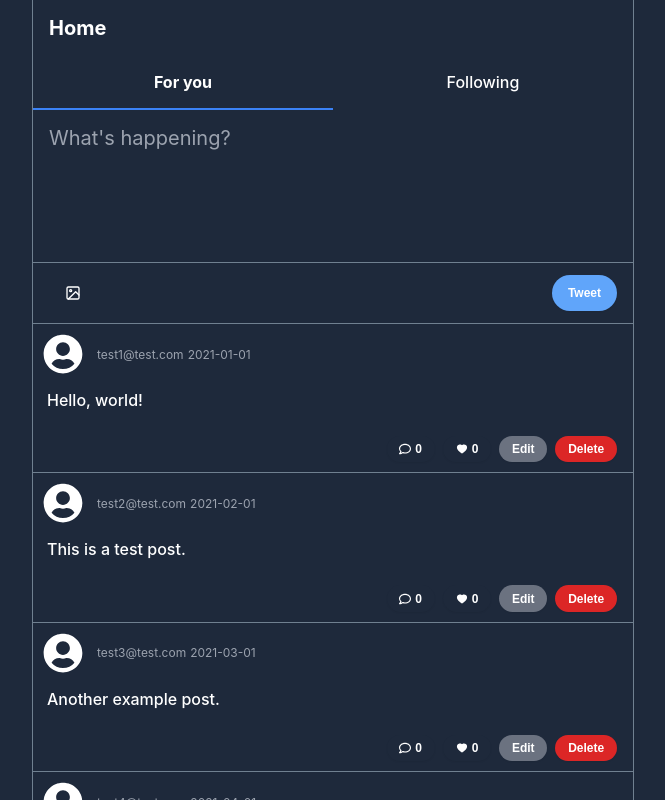
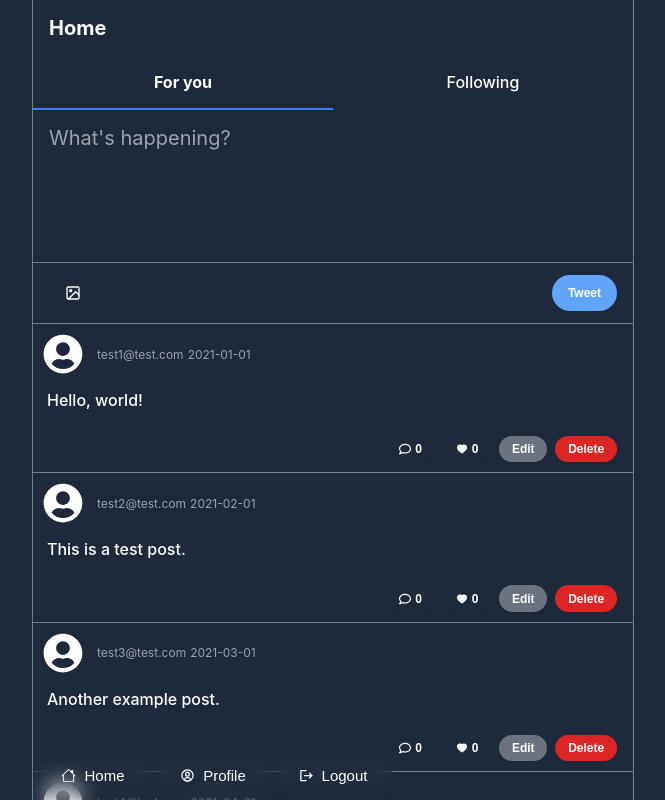
Before and after one commit to yewon97/fc-app-twitter, a React (Create React App) app: page / in a window 1280 px wide. Shown: the top 800 px of the page, without its empty margins (307-972 px from the left). Built offline with nearby package versions, Linux system fonts and the light colour scheme.

Commit message:
postform postbox 컴포넌트 분리

```diff
--- a/src/components/Layout.tsx
+++ b/src/components/Layout.tsx
@@ -1,3 +1,4 @@
+import MenuList from "@/components/Menu";
 import { ReactNode } from "react";
 
 type Props = {
@@ -5,7 +6,12 @@ type Props = {
 };
 
 const Layout = ({ children }: Props) => {
-  return <div className="layout">{children}</div>;
+  return (
+    <div className="layout">
+      {children}
+      <MenuList />
+    </div>
+  );
 };
 
 export default Layout;
--- /dev/null
+++ b/src/components/Menu.tsx
@@ -0,0 +1,26 @@
+import { useNavigate } from "react-router-dom";
+import { BsHouse } from "react-icons/bs";
+import { BiUserCircle } from "react-icons/bi";
+import { MdLogout } from "react-icons/md";
+
+export default function MenuList() {
+  const navigate = useNavigate();
+  return (
+    <div className="footer">
+      <div className="footer__grid">
+        <button type="button" onClick={() => navigate("/")}>
+          <BsHouse />
+          Home
+        </button>
+        <button type="button" onClick={() => navigate("/profile")}>
+          <BiUserCircle />
+          Profile
+        </button>
+        <button type="button" onClick={() => navigate("/")}>
+          <MdLogout />
+          Logout
+        </button>
+      </div>
+    </div>
+  );
+}
--- /dev/null
+++ b/src/components/PostBox.tsx
@@ -0,0 +1,57 @@
+import { Link } from "react-router-dom";
+import { FaUserCircle } from "react-icons/fa";
+import { AiFillHeart } from "react-icons/ai";
+import { FaRegComment } from "react-icons/fa";
+import { PostProps } from "@/pages/home";
+
+interface PostBoxProps {
+  post: PostProps;
+}
+
+export default function PostBox({ post }: PostBoxProps) {
+  const handleDelete = () => {
+    console.log("delete");
+  };
+
+  return (
+    <div className="post__box" key={post?.id}>
+      <Link to={`/posts/${post?.id}`}>
+        <div className="post__box-profile">
+          <div className="post__flex">
+            {post?.profileUrl ? (
+              <img
+                src={post?.profileUrl}
+                alt="profile"
+                className="post__box-profile-img"
+              />
+            ) : (
+              <FaUserCircle className="post__box-profile-icon" />
+            )}
+            <div className="post__email">{post?.email}</div>
+            <div className="post__createdAt">{post?.createdAt}</div>
+          </div>
+          <div className="post__box-content">{post?.content}</div>
+        </div>
+      </Link>
+      <div className="post__box-footer">
+        {/* post.uid === user.uid 일 때 */}
+        <>
+          <button type="button" className="post__delete" onClick={handleDelete}>
+            Delete
+          </button>
+          <button type="button" className="post__edit">
+            <Link to={`/posts/edit/${post?.id}`}>Edit</Link>
+          </button>
+        </>
+        <button type="button" className="post__likes">
+          <AiFillHeart />
+          {post?.likeCount || 0}
+        </button>
+        <button type="button" className="post__comments">
+          <FaRegComment />
+          {post?.comments?.length || 0}
+        </button>
+      </div>
+    </div>
+  );
+}
--- /dev/null
+++ b/src/components/PostForm.tsx
@@ -0,0 +1,38 @@
+import { FiImage } from "react-icons/fi";
+
+export default function PostForm() {
+  const handleFileUpload = (e: React.ChangeEvent<HTMLInputElement>) => {
+    const file = e.target.files?.[0];
+    if (file) {
+      console.log(file);
+    }
+  };
+
+  return (
+    <form action="" className="post-form">
+      <textarea
+        name="content"
+        id="content"
+        className="post-form__textarea"
+        placeholder="What's happening?"
+        required
+      ></textarea>
+      <div className="post-form__submit-area">
+        <label htmlFor="file-input" className="post-form__file">
+          <FiImage className="post-form__file-icon" />
+        </label>
+        <input
+          type="file"
+          name="file-input"
+          id="file-input"
+          className="hidden"
+          accept="image/*"
+          onChange={handleFileUpload}
+        />
+        <button type="submit" className="post-form__submit-btn">
+          Tweet
+        </button>
+      </div>
+    </form>
+  );
+}
--- a/src/index.scss
+++ b/src/index.scss
@@ -82,6 +82,7 @@ body {
       background-color: transparent;
       padding: 16px 0px;
       backdrop-filter: blur(10px);
+      cursor: pointer;
 
       svg {
         backdrop-filter: blur(10px);
--- a/src/pages/home/index.tsx
+++ b/src/pages/home/index.tsx
@@ -1,7 +1,5 @@
-import { FiImage } from "react-icons/fi";
-import { FaUserCircle, FaRegComment } from "react-icons/fa";
-import { AiFillHeart } from "react-icons/ai";
-import { Link } from "react-router-dom";
+import PostForm from "@/components/PostForm";
+import PostBox from "@/components/PostBox";
 
 export interface PostProps {
   id: string;
@@ -47,17 +45,6 @@ const posts: PostProps[] = [
 ];
 
 export default function HomePage() {
-  const handleFileUpload = (e: React.ChangeEvent<HTMLInputElement>) => {
-    const file = e.target.files?.[0];
-    if (file) {
-      console.log(file);
-    }
-  };
-
-  const handleDelete = () => {
-    console.log("delete");
-  };
-
   return (
     <div className="home">
       <div className="home__title">Home</div>
@@ -67,79 +54,13 @@ export default function HomePage() {
       </div>
 
       {/* Post form */}
-      <form action="" className="post-form">
-        <textarea
-          name="content"
-          id="content"
-          className="post-form__textarea"
-          placeholder="What's happening?"
-          required
-        ></textarea>
-        <div className="post-form__submit-area">
-          <label htmlFor="file-input" className="post-form__file">
-            <FiImage className="post-form__file-icon" />
-          </label>
-          <input
-            type="file"
-            name="file-input"
-            id="file-input"
-            className="hidden"
-            accept="image/*"
-            onChange={handleFileUpload}
-          />
-          <button type="submit" className="post-form__submit-btn">
-            Tweet
-          </button>
-        </div>
-      </form>
+      <PostForm />
 
       {/* Tweet posts */}
       <div>
         <div className="post">
           {posts?.map((post) => (
-            <div className="post__box" key={post?.id}>
-              <Link to={`/posts/${post?.id}`}>
-                <div className="post__box-profile">
-                  <div className="post__flex">
-                    {post?.profileUrl ? (
-                      <img
-                        src={post?.profileUrl}
-                        alt="profile"
-                        className="post__box-profile-img"
-                      />
-                    ) : (
-                      <FaUserCircle className="post__box-profile-icon" />
-                    )}
-                    <div className="post__email">{post?.email}</div>
-                    <div className="post__createdAt">{post?.createdAt}</div>
-                  </div>
-                  <div className="post__box-content">{post?.content}</div>
-                </div>
-              </Link>
-              <div className="post__box-footer">
-                {/* post.uid === user.uid 일 때 */}
-                <>
-                  <button
-                    type="button"
-                    className="post__delete"
-                    onClick={handleDelete}
-                  >
-                    Delete
-                  </button>
-                  <button type="button" className="post__edit">
-                    <Link to={`/posts/edit/${post?.id}`}>Edit</Link>
-                  </button>
-                </>
-                <button type="button" className="post__likes">
-                  <AiFillHeart />
-                  {post?.likeCount || 0}
-                </button>
-                <button type="button" className="post__comments">
-                  <FaRegComment />
-                  {post?.comments?.length || 0}
-                </button>
-              </div>
-            </div>
+            <PostBox key={post?.id} post={post} />
           ))}
         </div>
       </div>
```
